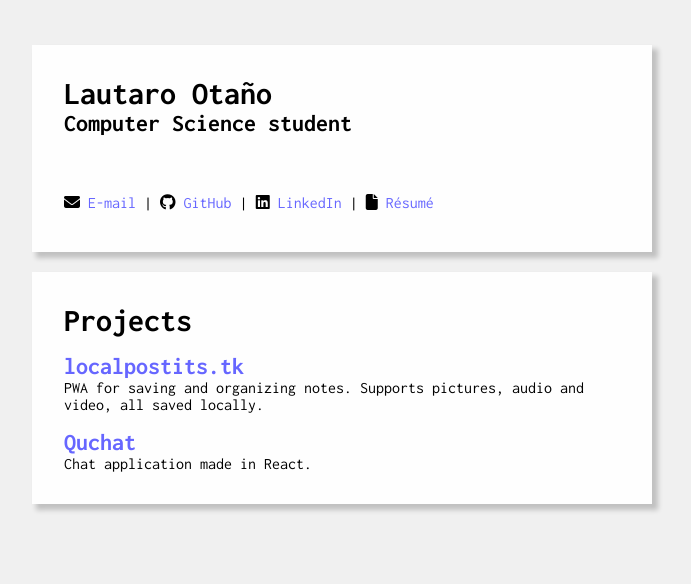
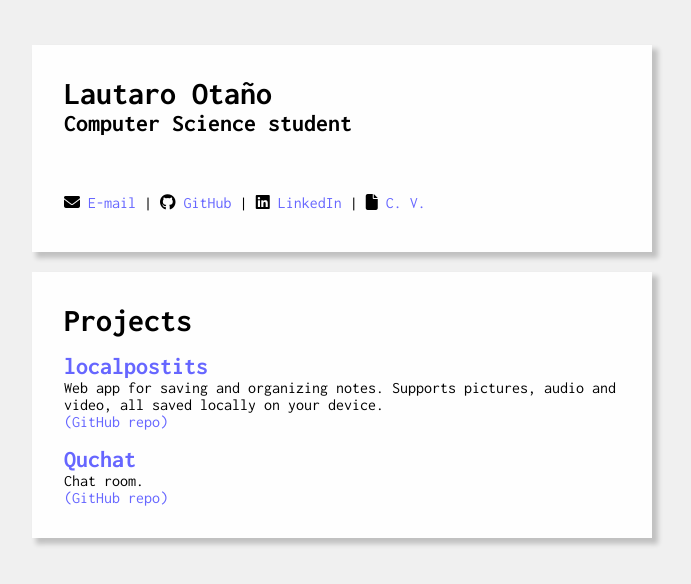
Before and after one commit to lbotano/lbotano.github.io, a plain HTML site: page index.html in a window 1280 px wide. Shown: the whole page, without its empty margins (298-989 px from the left). Drawn offline with Linux system fonts and the light colour scheme.

Commit message:
Updated résume

```diff
--- a/index.html
+++ b/index.html
@@ -30,7 +30,7 @@
         </li>
         <li>
           <i class="fas fa-file"></i>
-          <a href="lautaro-otaño-cv.pdf">Résumé</a>
+          <a href="lautaro-otaño-cv.pdf">C. V.</a>
         </li>
       </ul>
     </nav>
@@ -39,18 +39,24 @@
     <h1>Projects</h1>
     <div class="project">
       <h2>
-        <a href="http://localpostits.tk">localpostits.tk</a>
+        <a href="https://lbotano.xyz/local-post-its/">localpostits</a>
       </h2>
       <p>
-        PWA for saving and organizing notes. Supports pictures, audio and video, all saved locally.
+        Web app for saving and organizing notes. Supports pictures, audio and video, all saved locally on your device.
+      </p>
+      <p>
+        <a href="https://github.com/lbotano/local-post-its/">(GitHub repo)</a>
       </p>
     </div>
     <div class="project">
       <h2>
-        <a href="https://quchat.herokuapp.com/">Quchat</a>
+        <a href="https://quchat.onrender.com/">Quchat</a>
       </h2>
       <p>
-        Chat application made in React.
+        Chat room.
+      </p>
+      <p>
+        <a href="https://github.com/lbotano/quchat-server">(GitHub repo)</a>
       </p>
     </div>
   </section>
```
Also changed, not shown: 1 other file.
